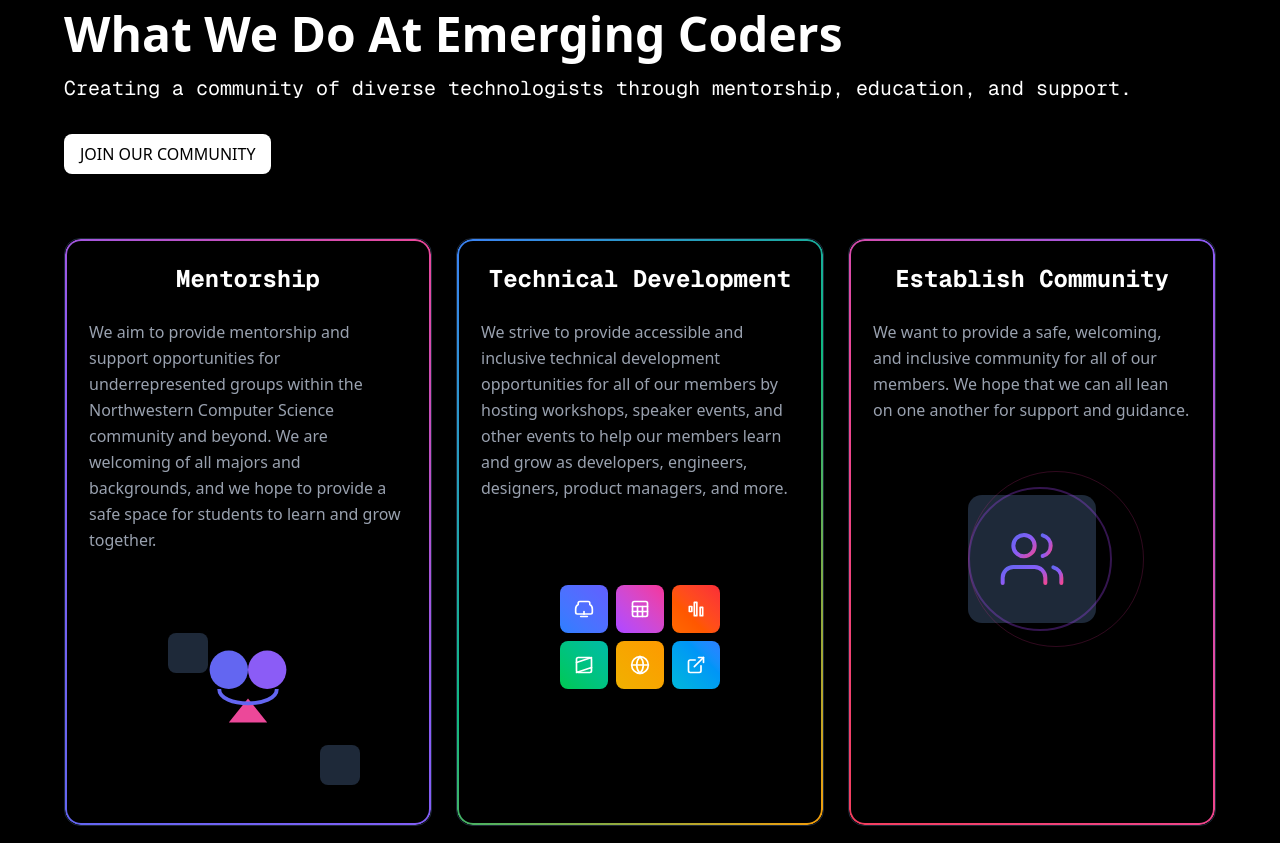
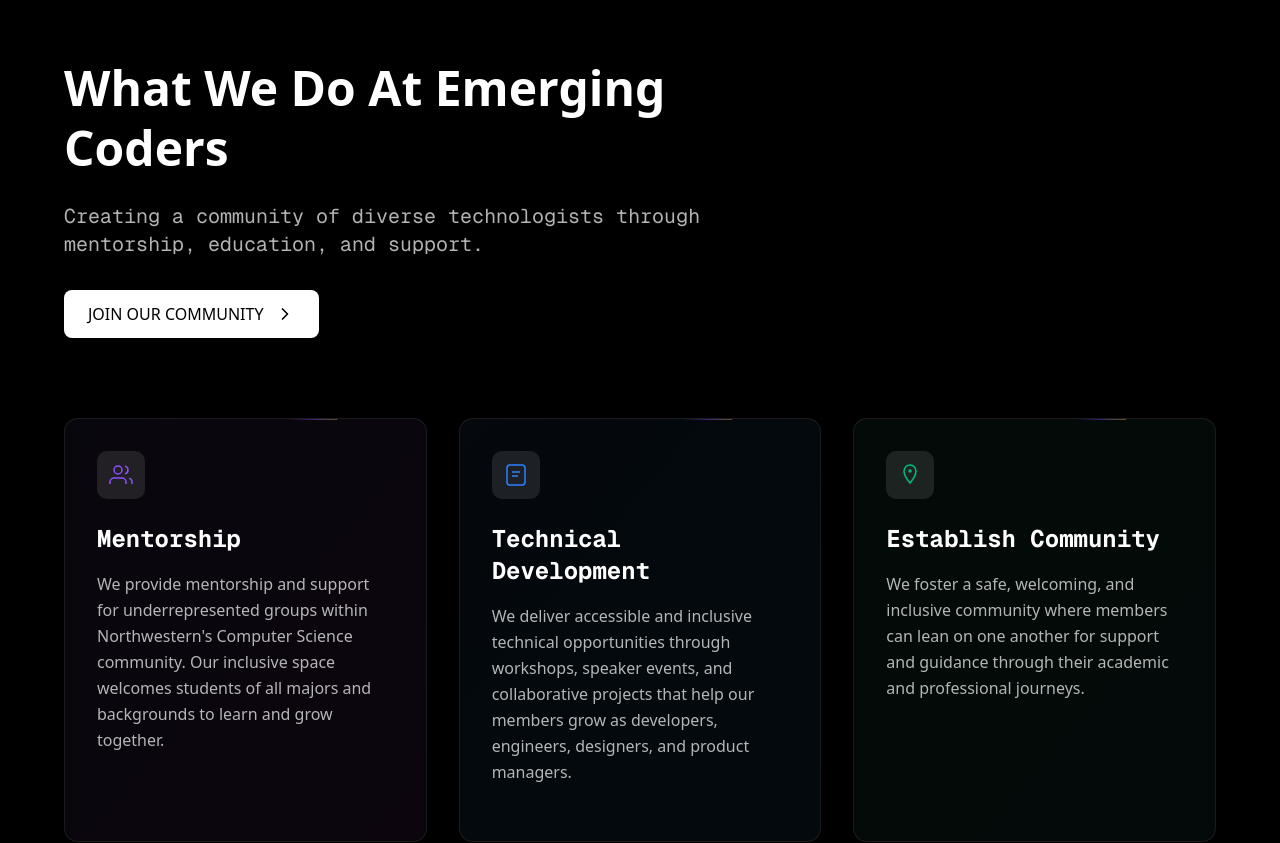
Before and after one commit to Emerging-Coders-Repositories/Emerging-Coders-Website, a Next.js app: page / in a window 1280 px wide. Shown: the part 1260-2103 px from the top of the page. Built offline with nearby package versions, Linux system fonts and the light colour scheme.

Commit message:
update image paths

```diff
--- /dev/null
+++ b/src/app/blog/page.tsx
@@ -0,0 +1,80 @@
+"use client";
+
+export default function Blog() {
+  // Sample blog post data
+  const blogPosts = [
+    {
+      id: 1,
+      title: "Software Engineer Technical Interview Guide",
+      description:
+        "a general handbook and guide to preparing and tackling software engineer technical interviews.",
+      author: "Ethan Pineda",
+      readTime: "2 minutes read",
+      authorImage: "/api/placeholder/40/40",
+    },
+    {
+      id: 2,
+      title: "Series B and Automating Code",
+      description:
+        "We've raised $105M to further our mission of automating code.",
+      author: "Anysphere Team",
+      readTime: "1 minutes read",
+      authorImage: "/api/placeholder/40/40",
+    },
+  ];
+
+  return (
+    <div className="min-h-screen bg-black text-white">
+      {/* Main content container with proper spacing */}
+      <div className="max-w-7xl mx-auto px-6 pt-28 pb-16">
+        {/* Blog Header */}
+        <header className="mb-16">
+          <h1 className="text-7xl font-bold mb-2">Blog</h1>
+          <p className="text-lg text-zinc-500">Compiled notes from the team</p>
+        </header>
+
+        {/* All posts section */}
+        <section>
+          <h2 className="text-4xl font-bold mb-10">All posts</h2>
+          <div className="grid grid-cols-1 md:grid-cols-2 lg:grid-cols-3 gap-6">
+            {blogPosts.map((post) => (
+              <div
+                key={post.id}
+                className="relative rounded-xl border border-zinc-800 bg-neutral-950 hover:bg-gradient-to-br hover:from-purple-900/40 hover:via-purple-600/30 hover:to-fuchsia-500/40 transition-colors duration-300 cursor-pointer"
+              >
+                <div className="p-6">
+                  <h3 className="text-2xl font-bold mb-2">{post.title}</h3>
+                  <p className="text-white/80 mb-6 font-mono">
+                    {post.description}
+                  </p>
+                  <div className="flex items-center gap-3">
+                    <div className="relative w-10 h-10 rounded-full overflow-hidden flex-shrink-0">
+                      <img
+                        src={post.authorImage}
+                        alt={`${post.author} avatar`}
+                        style={{ objectFit: "cover" }}
+                        onError={(e) => {
+                          const imgElement = e.target as HTMLImageElement;
+                          imgElement.src = "https://via.placeholder.com/56";
+                          imgElement.srcset = "";
+                        }}
+                      />
+                    </div>
+                    <div>
+                      <p className="font-mono font-medium text-white">
+                        By {post.author}
+                      </p>
+                      <p className="text-sm font-mono text-gray-500">
+                        {post.readTime}
+                      </p>
+                    </div>
+                  </div>
+                </div>
+              </div>
+            ))}
+          </div>
+        </section>
+      </div>
+    </div>
+  );
+}
--- a/src/constants/executive-boards-list.ts
+++ b/src/constants/executive-boards-list.ts
@@ -10,48 +10,6 @@
     linkedin: "https://www.linkedin.com/in/sydney-hoppenworth",
     image: "/exec-pictures/sydney.jpeg",
     email: "SydneyHoppenworth2026@u.northwestern.edu",
-  },
-  {
-    role: "External Coordinator",
-    name: "Joanna Echeverri Porras",
-    pronouns: "She/Her",
-    major: "Computer Science",
-    year: "Sophomore",
-    linkedin:
-      "https://www.linkedin.com/in/joanna-ep?miniProfileUrn=urn%3Ali%3Afs_miniProfile%3AACoAADuwj-wBV6vE5evg2lfQdfvHXy2WPyP0jMM&lipi=urn%3Ali%3Apage%3Ad_flagship3_search_srp_all%3BjUOheGLeT%2F%2B0K4QbZyteVw%3D%3D",
-    image: "/exec-pictures/joanna.jpg",
-    email: "JoannaEcheverriPorras2027@u.northwestern.edu",
-  },
-  {
-    role: "Internal Coordinator",
-    name: "Areg Aslanyan",
-    pronouns: "He/Him",
-    major: "Computer Science, Minor in Psychology",
-    year: "Sophomore",
-    linkedin:
-      "https://www.google.com/url?sa=t&source=web&rct=j&opi=89978449&url=https://www.linkedin.com/in/areg-aslanyan&ved=2ahUKEwiA5rv5k4qMAxVJF1kFHReAMcAQFnoECCUQAQ&usg=AOvVaw0GT477FJbABMalZ4kesjOx",
-    image: "/exec-pictures/areg.jpg",
-    email: "AregAslanyan2027@u.northwestern.edu",
-  },
-  {
-    role: "Internal Coordinator",
-    name: "Melanie Cuenca",
-    pronouns: "She/Her",
-    major: "Computer Science, minor in German",
-    year: "Sophomore",
-    linkedin: "https://www.linkedin.com/in/melanie-cuenca-9272112b6/",
-    image: "/exec-pictures/melanie.jpeg",
-    email: "MelanieCuenca2027@u.northwestern.edu",
-  },
-  {
-    role: "Treasurer",
-    name: "Faris Eltayib",
-    pronouns: "He/Him",
-    major: "Computer Engineering",
-    year: "Sophomore",
-    linkedin: "https://www.linkedin.com/in/faris-eltayib-a89709297/",
-    image: "/exec-pictures/faris.jpg",
-    email: "FarisEltayib2027@u.northwestern.edu",
   },
   {
     role: "Marketing Chair",
@@ -74,15 +32,15 @@
     email: "MichelleOrdonezCampos2027@u.northwestern.edu",
   },
   {
-    role: "Professional Liaison",
-    name: "Lana Alnajm",
-    major: "Data Science & Social Policy",
-    year: "First-Year",
+    role: "External Coordinator",
+    name: "Joanna Echeverri Porras",
     pronouns: "She/Her",
+    major: "Computer Science",
+    year: "Sophomore",
     linkedin:
-      "https://www.linkedin.com/in/lana-alnajm-451b532a6/?trk=organization_guest_main-feed-card-text",
-    image: "/exec-pictures/lana.jpeg",
-    email: "LanaAlnajm2028@u.northwestern.edu",
+      "https://www.linkedin.com/in/joanna-ep?miniProfileUrn=urn%3Ali%3Afs_miniProfile%3AACoAADuwj-wBV6vE5evg2lfQdfvHXy2WPyP0jMM&lipi=urn%3Ali%3Apage%3Ad_flagship3_search_srp_all%3BjUOheGLeT%2F%2B0K4QbZyteVw%3D%3D",
+    image: "/exec-pictures/joanna.jpg",
+    email: "JoannaEcheverriPorras2027@u.northwestern.edu",
   },
   {
     role: "Technical Development Chair",
@@ -93,6 +51,48 @@
     linkedin: "https://www.linkedin.com/in/acton-healy-6a7b3a1b6/",
     image: "/exec-pictures/acton.jpg",
     email: "ActonHealy2028@u.northwestern.edu",
+  },
+  {
+    role: "Professional Liaison",
+    name: "Lana Alnajm",
+    major: "Data Science, Social Policy",
+    year: "First-Year",
+    pronouns: "She/Her",
+    linkedin:
+      "https://www.linkedin.com/in/lana-alnajm-451b532a6/?trk=organization_guest_main-feed-card-text",
+    image: "/exec-pictures/lana.jpeg",
+    email: "LanaAlnajm2028@u.northwestern.edu",
+  },
+  {
+    role: "Internal Coordinator",
+    name: "Areg Aslanyan",
+    pronouns: "He/Him",
+    major: "Computer Science, Psychology",
+    year: "Sophomore",
+    linkedin:
+      "https://www.google.com/url?sa=t&source=web&rct=j&opi=89978449&url=https://www.linkedin.com/in/areg-aslanyan&ved=2ahUKEwiA5rv5k4qMAxVJF1kFHReAMcAQFnoECCUQAQ&usg=AOvVaw0GT477FJbABMalZ4kesjOx",
+    image: "/exec-pictures/areg.jpg",
+    email: "AregAslanyan2027@u.northwestern.edu",
+  },
+  {
+    role: "Internal Coordinator",
+    name: "Melanie Cuenca",
+    pronouns: "She/Her",
+    major: "Computer Science, German",
+    year: "Sophomore",
+    linkedin: "https://www.linkedin.com/in/melanie-cuenca-9272112b6/",
+    image: "/exec-pictures/melanie.jpeg",
+    email: "MelanieCuenca2027@u.northwestern.edu",
+  },
+  {
+    role: "Treasurer",
+    name: "Faris Eltayib",
+    pronouns: "He/Him",
+    major: "Computer Engineering",
+    year: "Sophomore",
+    linkedin: "https://www.linkedin.com/in/faris-eltayib-a89709297/",
+    image: "/exec-pictures/faris.jpg",
+    email: "FarisEltayib2027@u.northwestern.edu",
   },
 ];
 
--- a/src/pages/landing/about/about-us-cards.tsx
+++ b/src/pages/landing/about/about-us-cards.tsx
@@ -1,249 +1,151 @@
 "use client";
 
 import React from "react";
-import { StaticBorder } from "@/components/ui/static-shine-border";
+import { BorderBeam } from "@/components/ui/border-beam";
 
 export default function FeatureCards() {
   const features = [
     {
       title: "Mentorship",
       description:
-        "We aim to provide mentorship and support opportunities for underrepresented groups within the Northwestern Computer Science community and beyond. We are welcoming of all majors and backgrounds, and we hope to provide a safe space for students to learn and grow together.",
-      image: (
-        <div className="w-48 h-48 relative">
-          <div className="absolute inset-0 flex items-center justify-center">
-            <div className="w-24 h-24">
-              <svg viewBox="0 0 100 100" xmlns="http://www.w3.org/2000/svg">
-                <circle cx="30" cy="30" r="20" fill="#6366F1" />
-                <circle cx="70" cy="30" r="20" fill="#8B5CF6" />
-                <path d="M50 60 L30 85 L70 85 Z" fill="#EC4899" />
-                <path
-                  d="M20 50 C20 70, 80 70, 80 50"
-                  stroke="#6366F1"
-                  strokeWidth="4"
-                  fill="none"
-                />
-              </svg>
-            </div>
-          </div>
-          <div className="absolute top-0 left-0 w-10 h-10 bg-gray-800 rounded-md transform rotate-0 translate-x-4 translate-y-10"></div>
-          <div className="absolute bottom-0 right-0 w-10 h-10 bg-gray-800 rounded-md transform rotate-0 translate-x-4 translate-y-0"></div>
-        </div>
+        "We provide mentorship and support for underrepresented groups within Northwestern's Computer Science community. Our inclusive space welcomes students of all majors and backgrounds to learn and grow together.",
+      icon: (
+        <svg
+          xmlns="http://www.w3.org/2000/svg"
+          viewBox="0 0 24 24"
+          fill="none"
+          stroke="currentColor"
+          strokeWidth="1.5"
+          className="w-6 h-6"
+        >
+          <path d="M17 21v-2a4 4 0 0 0-4-4H5a4 4 0 0 0-4 4v2"></path>
+          <circle cx="9" cy="7" r="4"></circle>
+          <path d="M23 21v-2a4 4 0 0 0-3-3.87"></path>
+          <path d="M16 3.13a4 4 0 0 1 0 7.75"></path>
+        </svg>
       ),
-      borderColors: ["#6366F1", "#8B5CF6", "#EC4899"],
-      gradientAngle: 45,
+      gradient: "from-violet-500/20 to-fuchsia-500/20",
+      iconClass: "text-violet-500",
     },
     {
       title: "Technical Development",
       description:
-        "We strive to provide accessible and inclusive technical development opportunities for all of our members by hosting workshops, speaker events, and other events to help our members learn and grow as developers, engineers, designers, product managers, and more.",
-      image: (
-        <div className="w-48 h-48 relative flex items-center justify-center">
-          <div className="grid grid-cols-3 gap-2">
-            <div className="w-12 h-12 bg-gradient-to-tr from-blue-500 to-indigo-500 rounded-md flex items-center justify-center">
+        "We deliver accessible and inclusive technical opportunities through workshops, speaker events, and collaborative projects that help our members grow as developers, engineers, designers, and product managers.",
+      icon: (
+        <svg
+          xmlns="http://www.w3.org/2000/svg"
+          viewBox="0 0 24 24"
+          fill="none"
+          stroke="currentColor"
+          strokeWidth="1.5"
+          className="w-6 h-6"
+        >
+          <path d="M8 9h8"></path>
+          <path d="M8 13h6"></path>
+          <path d="M18 2a3 3 0 0 1 2.995 2.824L21 5v14a3 3 0 0 1-2.824 2.995L18 22H6a3 3 0 0 1-2.995-2.824L3 19V5a3 3 0 0 1 2.824-2.995L6 2h12z"></path>
+        </svg>
+      ),
+      gradient: "from-blue-500/20 to-sky-500/20",
+      iconClass: "text-blue-500",
+    },
+    {
+      title: "Establish Community",
+      description:
+        "We foster a safe, welcoming, and inclusive community where members can lean on one another for support and guidance through their academic and professional journeys.",
+      icon: (
+        <svg
+          xmlns="http://www.w3.org/2000/svg"
+          viewBox="0 0 24 24"
+          fill="none"
+          stroke="currentColor"
+          strokeWidth="1.5"
+          className="w-6 h-6"
+        >
+          <path d="M18 8a6 6 0 0 0-6-6 6 6 0 0 0-6 6c0 4.97 6 12 6 12s6-7.03 6-12Z"></path>
+          <path d="M13 8a1 1 0 1 1-2 0 1 1 0 0 1 2 0Z"></path>
+        </svg>
+      ),
+      gradient: "from-emerald-500/20 to-teal-500/20",
+      iconClass: "text-emerald-500",
+    },
+  ];
+
+  return (
+    <div className="w-full bg-black text-white py-28 px-4" id="features">
+      <div className="max-w-6xl mx-auto">
+        <div className="mb-20 max-w-3xl">
+          <h2 className="text-5xl font-bold mb-6 leading-tight">
+            What We Do At Emerging Coders
+          </h2>
+          <p className="text-xl text-white/70 font-mono">
+            Creating a community of diverse technologists through mentorship,
+            education, and support.
+          </p>
+          <div className="mt-8">
+            <button className="bg-white text-black font-medium py-3 px-6 rounded-md hover:bg-gray-200 transition-colors inline-flex items-center gap-2">
+              JOIN OUR COMMUNITY
               <svg
                 xmlns="http://www.w3.org/2000/svg"
                 width="20"
                 height="20"
                 viewBox="0 0 24 24"
                 fill="none"
-                stroke="white"
+                stroke="currentColor"
                 strokeWidth="2"
                 strokeLinecap="round"
                 strokeLinejoin="round"
+                className="ml-1"
               >
-                <path d="M12 18h.01"></path>
-                <path d="M8 21h8"></path>
-                <path d="M12 15v3"></path>
-                <path d="M17 3a2 2 0 0 1 2 2v1.55A6 6 0 0 1 22 12v4a2 2 0 0 1-2 2H4a2 2 0 0 1-2-2v-4a6 6 0 0 1 3-5.45V5a2 2 0 0 1 2-2h10Z"></path>
+                <path d="m9 18 6-6-6-6"></path>
               </svg>
-            </div>
-            <div className="w-12 h-12 bg-gradient-to-tr from-purple-500 to-pink-500 rounded-md flex items-center justify-center">
-              <svg
-                xmlns="http://www.w3.org/2000/svg"
-                width="20"
-                height="20"
-                viewBox="0 0 24 24"
-                fill="none"
-                stroke="white"
-                strokeWidth="2"
-                strokeLinecap="round"
-                strokeLinejoin="round"
-              >
-                <rect width="18" height="18" x="3" y="3" rx="2" ry="2"></rect>
-                <line x1="3" x2="21" y1="9" y2="9"></line>
-                <line x1="3" x2="21" y1="15" y2="15"></line>
-                <line x1="9" x2="9" y1="9" y2="21"></line>
-                <line x1="15" x2="15" y1="9" y2="21"></line>
-              </svg>
-            </div>
-            <div className="w-12 h-12 bg-gradient-to-tr from-orange-500 to-red-500 rounded-md flex items-center justify-center">
-              <svg
-                xmlns="http://www.w3.org/2000/svg"
-                width="20"
-                height="20"
-                viewBox="0 0 24 24"
-                fill="none"
-                stroke="white"
-                strokeWidth="2"
-                strokeLinecap="round"
-                strokeLinejoin="round"
-              >
-                <path d="M4 15V9h3v6H4z"></path>
-                <path d="M10 4v16h3V4h-3z"></path>
-                <path d="M17 10v10h3V10h-3z"></path>
-              </svg>
-            </div>
-            <div className="w-12 h-12 bg-gradient-to-tr from-green-500 to-teal-500 rounded-md flex items-center justify-center">
-              <svg
-                xmlns="http://www.w3.org/2000/svg"
-                width="20"
-                height="20"
-                viewBox="0 0 24 24"
-                fill="none"
-                stroke="white"
-                strokeWidth="2"
-                strokeLinecap="round"
-                strokeLinejoin="round"
-              >
-                <rect width="18" height="18" x="3" y="3" rx="2" ry="2"></rect>
-                <path d="m3 9 18-6"></path>
-                <path d="m3 21 18-6"></path>
-              </svg>
-            </div>
-            <div className="w-12 h-12 bg-gradient-to-tr from-yellow-500 to-amber-500 rounded-md flex items-center justify-center">
-              <svg
-                xmlns="http://www.w3.org/2000/svg"
-                width="20"
-                height="20"
-                viewBox="0 0 24 24"
-                fill="none"
-                stroke="white"
-                strokeWidth="2"
-                strokeLinecap="round"
-                strokeLinejoin="round"
-              >
-                <circle cx="12" cy="12" r="10"></circle>
-                <path d="M12 2a14.5 14.5 0 0 0 0 20 14.5 14.5 0 0 0 0-20"></path>
-                <path d="M2 12h20"></path>
-              </svg>
-            </div>
-            <div className="w-12 h-12 bg-gradient-to-tr from-cyan-500 to-blue-500 rounded-md flex items-center justify-center">
-              <svg
-                xmlns="http://www.w3.org/2000/svg"
-                width="20"
-                height="20"
-                viewBox="0 0 24 24"
-                fill="none"
-                stroke="white"
-                strokeWidth="2"
-                strokeLinecap="round"
-                strokeLinejoin="round"
-              >
-                <path d="M18 13v6a2 2 0 0 1-2 2H5a2 2 0 0 1-2-2V8a2 2 0 0 1 2-2h6"></path>
-                <path d="M15 3h6v6"></path>
-                <path d="m10 14 11-11"></path>
-              </svg>
-            </div>
-          </div>
-        </div>
-      ),
-      borderColors: ["#3B82F6", "#10B981", "#F59E0B"],
-      gradientAngle: 135,
-    },
-    {
-      title: "Establish Community",
-      description:
-        "We want to provide a safe, welcoming, and inclusive community for all of our members. We hope that we can all lean on one another for support and guidance.",
-      image: (
-        <div className="w-48 h-48 relative flex items-center justify-center">
-          <div className="relative">
-            <div className="w-32 h-32 bg-gray-800 rounded-xl flex items-center justify-center">
-              <svg
-                xmlns="http://www.w3.org/2000/svg"
-                width="64"
-                height="64"
-                viewBox="0 0 24 24"
-                fill="none"
-                stroke="url(#community-gradient)"
-                strokeWidth="1.5"
-                strokeLinecap="round"
-                strokeLinejoin="round"
-              >
-                <path d="M17 21v-2a4 4 0 0 0-4-4H5a4 4 0 0 0-4 4v2"></path>
-                <circle cx="9" cy="7" r="4"></circle>
-                <path d="M23 21v-2a4 4 0 0 0-3-3.87"></path>
-                <path d="M16 3.13a4 4 0 0 1 0 7.75"></path>
-                <defs>
-                  <linearGradient
-                    id="community-gradient"
-                    x1="0%"
-                    y1="0%"
-                    x2="100%"
-                    y2="100%"
-                  >
-                    <stop offset="0%" stopColor="#6366F1" />
-                    <stop offset="50%" stopColor="#8B5CF6" />
-                    <stop offset="100%" stopColor="#EC4899" />
-                  </linearGradient>
-                </defs>
-              </svg>
-            </div>
-            <div className="absolute inset-0 border-2 border-purple-500 opacity-30 rounded-full w-36 h-36 m-auto animate-pulse"></div>
-            <div
-              className="absolute inset-0 border border-pink-500 opacity-20 rounded-full w-44 h-44 m-auto animate-pulse"
-              style={{ animationDelay: "0.5s" }}
-            ></div>
-          </div>
-        </div>
-      ),
-      borderColors: ["#8B5CF6", "#EC4899", "#F43F5E"],
-      gradientAngle: 225,
-    },
-  ];
-
-  return (
-    <div className="w-full bg-black text-white py-16 px-4">
-      <div className="max-w-6xl mx-auto">
-        <div className="mb-16">
-          <h1 className="text-5xl font-bold mb-4">
-            What We Do At Emerging Coders
-          </h1>
-          <p className="text-xl font-mono">
-            Creating a community of diverse technologists through mentorship,
-            education, and support.
-          </p>
-          <div className="mt-8">
-            <button className="bg-white text-black font-medium py-2 px-4 rounded-md hover:bg-gray-200 transition-colors">
-              JOIN OUR COMMUNITY
             </button>
           </div>
         </div>
 
-        <div className="grid grid-cols-1 md:grid-cols-3 gap-6">
+        <div className="grid grid-cols-1 md:grid-cols-3 gap-8">
           {features.map((feature, index) => (
             <div
               key={index}
-              className="relative overflow-hidden rounded-2xl border border-gray-800 p-6"
+              className="group relative overflow-hidden rounded-xl border border-white/10 bg-white/[0.01] backdrop-blur-sm transition-all duration-300 hover:border-white/20 hover:bg-white/[0.03]"
             >
-              <StaticBorder
-                borderWidth={2}
-                borderColor={feature.borderColors}
-                gradientAngle={feature.gradientAngle}
+              <div
+                className={`absolute inset-0 opacity-20 bg-gradient-to-br ${feature.gradient}`}
               />
+              <BorderBeam className="opacity-40" />
 
-              <div className="mb-6">
-                <h3 className="text-2xl font-bold mb-6 font-mono text-center">
+              <div className="relative h-full p-8 flex flex-col">
+                <div
+                  className={`w-12 h-12 mb-6 rounded-lg bg-white/10 flex items-center justify-center ${feature.iconClass}`}
+                >
+                  {feature.icon}
+                </div>
+                <h3 className="text-2xl font-bold mb-4 font-mono">
                   {feature.title}
                 </h3>
-                <p className="text-gray-400 text-base leading-relaxed">
+                <p className="text-white/70 leading-relaxed text-base mb-6 flex-grow">
                   {feature.description}
                 </p>
-              </div>
-
-              {/* Image moved to the bottom */}
-              <div className="h-56 flex items-center justify-center">
-                {feature.image}
+                {/* add these later, for now, we don't need them */}
+                {/* <div className="mt-auto">
+                  <button className="text-white/60 hover:text-white font-medium text-sm flex items-center gap-1 transition-colors group-hover:text-white/90">
+                    Learn more
+                    <svg
+                      xmlns="http://www.w3.org/2000/svg"
+                      width="16"
+                      height="16"
+                      viewBox="0 0 24 24"
+                      fill="none"
+                      stroke="currentColor"
+                      strokeWidth="2"
+                      strokeLinecap="round"
+                      strokeLinejoin="round"
+                      className="ml-1 transition-transform group-hover:translate-x-1"
+                    >
+                      <path d="M5 12h14"></path>
+                      <path d="m12 5 7 7-7 7"></path>
+                    </svg>
+                  </button>
+                </div> */}
               </div>
             </div>
           ))}
```
Also changed, not shown: src/components/navigation/header.tsx (+1 -6 lines).
